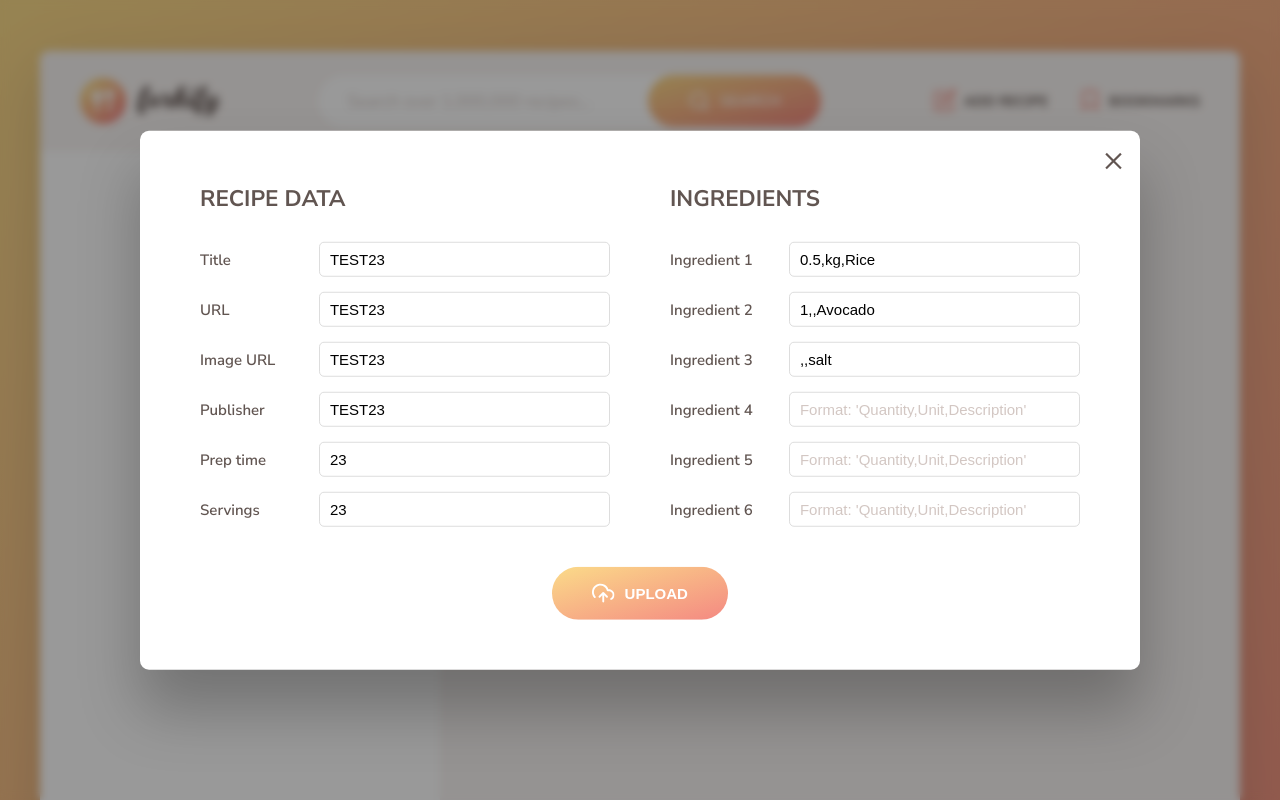
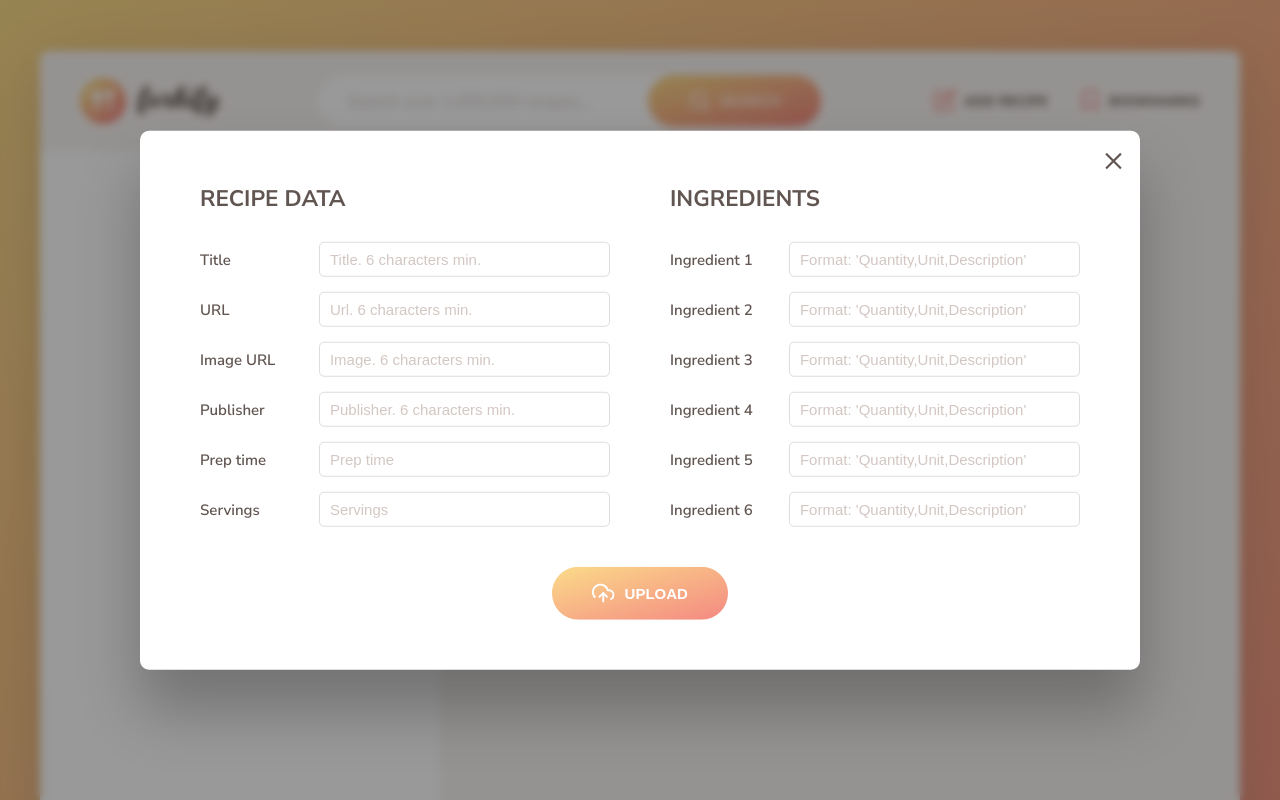
Before and after one commit to one-way7/forkify, a website built with Parcel: page index.html in a window 1280 px wide. Both pictures are taken after a click on the button "ADD RECIPE". Shown: the top 800 px of the page. Built offline with nearby package versions, Linux system fonts and the light colour scheme; no server answers.

Commit message:
changed the value of the form

```diff
--- a/index.html
+++ b/index.html
@@ -266,39 +266,64 @@
                 <div class="upload__column">
                     <h3 class="upload__heading">Recipe data</h3>
                     <label>Title</label>
-                    <input value="TEST23" required name="title" type="text" />
+                    <input
+                        value=""
+                        required
+                        name="title"
+                        type="text"
+                        pattern=".{6,20}"
+                        placeholder="Title. 6 characters min."
+                    />
                     <label>URL</label>
                     <input
-                        value="TEST23"
+                        value=""
                         required
                         name="sourceUrl"
                         type="text"
+                        pattern=".{6,20}"
+                        placeholder="Url. 6 characters min."
                     />
                     <label>Image URL</label>
-                    <input value="TEST23" required name="image" type="text" />
+                    <input
+                        value=""
+                        required
+                        name="image"
+                        type="text"
+                        pattern=".{6,20}"
+                        placeholder="Image. 6 characters min."
+                    />
                     <label>Publisher</label>
                     <input
-                        value="TEST23"
+                        value=""
                         required
                         name="publisher"
                         type="text"
+                        pattern=".{6,20}"
+                        placeholder="Publisher. 6 characters min."
                     />
                     <label>Prep time</label>
                     <input
-                        value="23"
+                        value=""
                         required
                         name="cookingTime"
                         type="number"
+                        placeholder="Prep time"
                     />
                     <label>Servings</label>
-                    <input value="23" required name="servings" type="number" />
+                    <input
+                        value=""
+                        required
+                        name="servings"
+                        type="number"
+                        placeholder="Servings"
+                    />
                 </div>
 
                 <div class="upload__column">
                     <h3 class="upload__heading">Ingredients</h3>
                     <label>Ingredient 1</label>
                     <input
-                        value="0.5,kg,Rice"
+                        value=""
                         type="text"
                         required
                         name="ingredient-1"
@@ -306,14 +331,14 @@
                     />
                     <label>Ingredient 2</label>
                     <input
-                        value="1,,Avocado"
+                        value=""
                         type="text"
                         name="ingredient-2"
                         placeholder="Format: 'Quantity,Unit,Description'"
                     />
                     <label>Ingredient 3</label>
                     <input
-                        value=",,salt"
+                        value=""
                         type="text"
                         name="ingredient-3"
                         placeholder="Format: 'Quantity,Unit,Description'"
```
